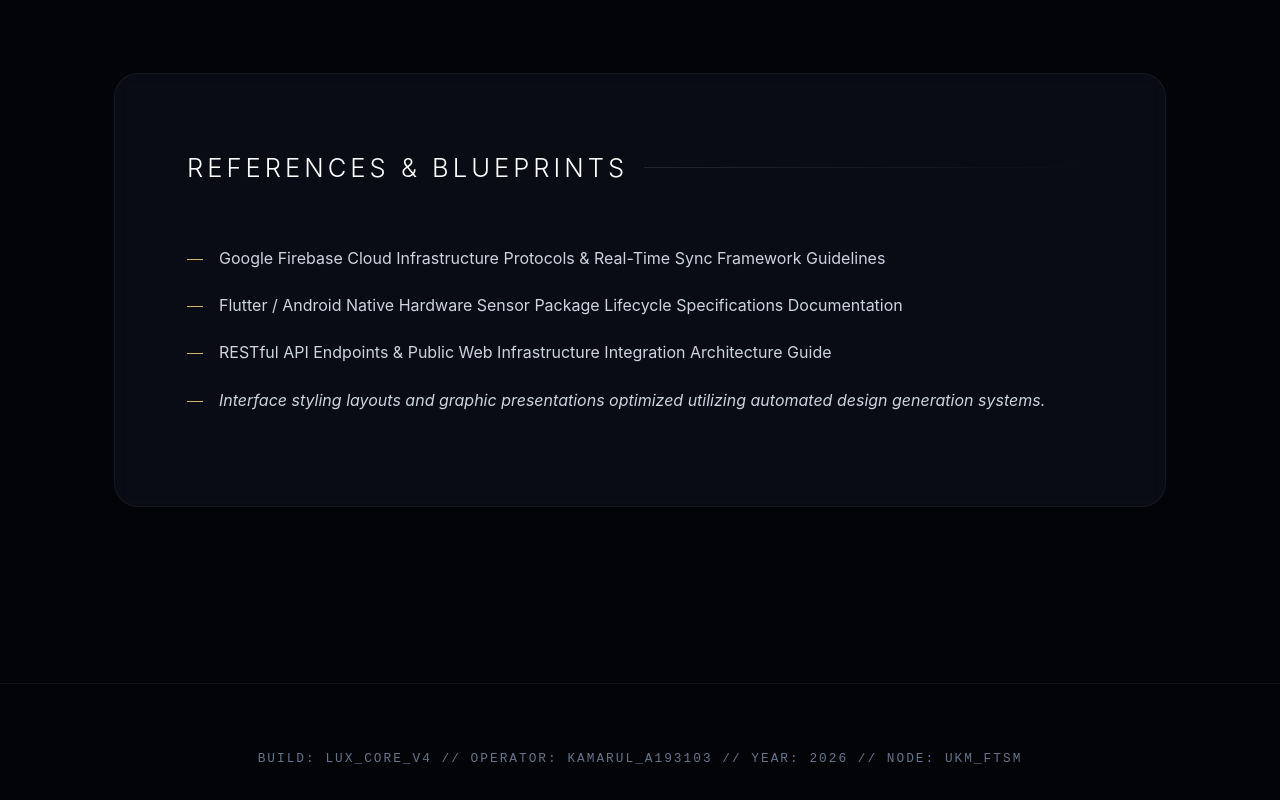
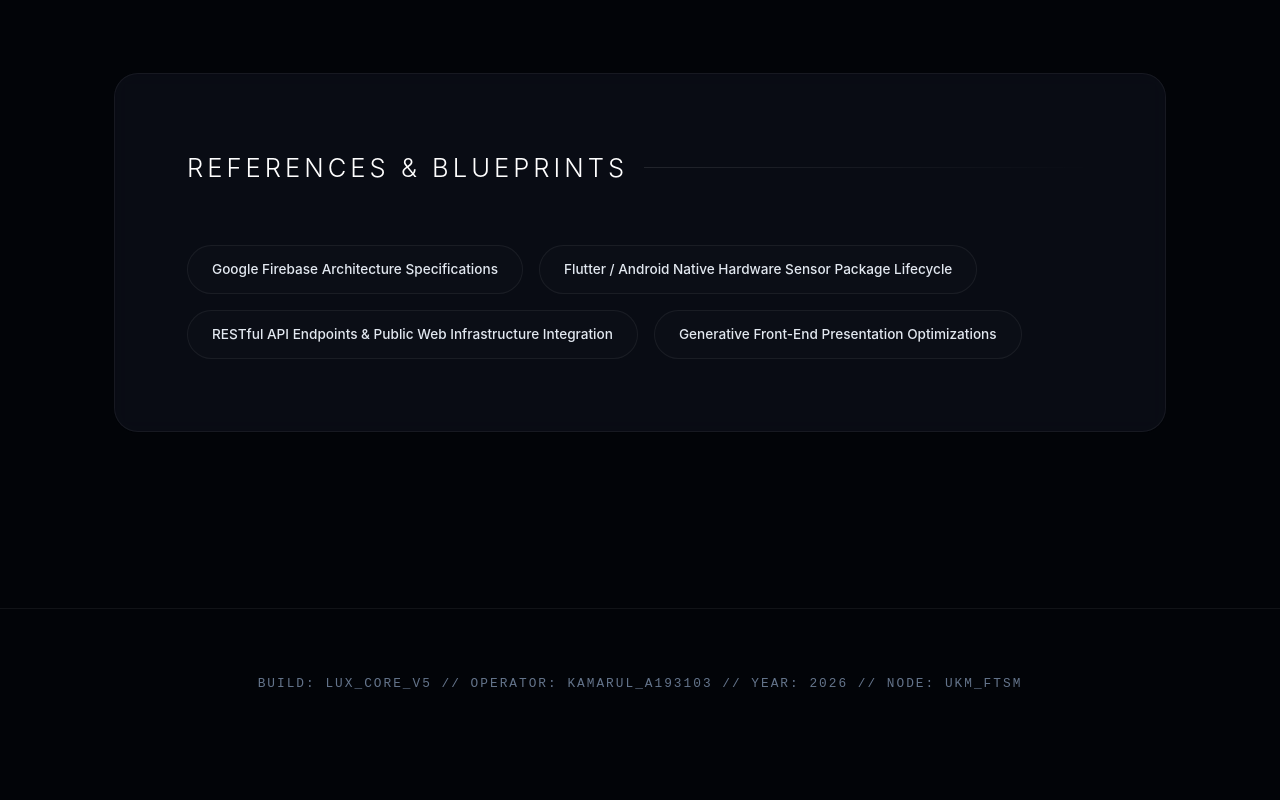
Before and after one commit to marul-star/A193103_Kamarul_DR.NAZATUL_Project2, a plain HTML site: page index.html in a window 1280 px wide. Shown: the part 7425-8225 px from the top of the page. After the commit the page ends 8184 px from the top, so only its background shows below. Drawn offline with Linux system fonts and the light colour scheme.

Commit message:
Update index.html

```diff
--- a/index.html
+++ b/index.html
@@ -295,15 +295,15 @@
             display: none !important;
         }
 
-        .skills-container {
+        .skills-container, .resources-container {
             display: flex;
             flex-wrap: wrap;
             gap: 1rem;
             margin-top: 1.5rem;
         }
 
-        /* PREMIUM LUXURY INTERACTIVE CHIPS */
-        .tag {
+        /* PREMIUM LUXURY INTERACTIVE CHIPS & LIST ITERATIONS */
+        .tag, .list-tag {
             background-color: rgba(255, 255, 255, 0.01);
             border: 1px solid var(--panel-border);
             color: #e2e8f0;
@@ -314,7 +314,7 @@
             cursor: pointer;
             transition: all 0.5s var(--luxury-shadow);
         }
-        .tag:hover {
+        .tag:hover, .list-tag:hover {
             border-color: var(--gold-glow);
             color: var(--gold-glow);
             background: rgba(223, 183, 108, 0.03);
@@ -381,24 +381,6 @@
         }
         .modal-close:hover {
             color: #ffffff;
-        }
-
-        ul {
-            list-style: none;
-            margin-top: 1.5rem;
-        }
-        li {
-            position: relative;
-            padding-left: 2rem;
-            margin-bottom: 1.25rem;
-            color: #cbd5e1;
-        }
-        li::before {
-            content: '―';
-            position: absolute;
-            left: 0;
-            color: var(--gold-glow);
-            font-weight: 300;
         }
 
         footer {
@@ -551,10 +533,10 @@
             <h2>Technical Diagnostics</h2>
             <div class="skills-container">
                 <div class="tag" onclick="launchHUD('Runtime Engine System', 'The Dart and Flutter multi-platform compilation pipeline enables rapid declarative layout updates while executing identical native application instructions across multiple hardware runtimes.')">Dart / Flutter Core SDK Runtime</div>
-                <div class="tag" onclick="launchHUD('Cloud Telemetry Layer', 'Firebase Cloud Firestore establishes secure, real-time reactive streams to broadcast database document state sync changes directly across multiple concurrent hardware nodes.')">Firebase Cloud Firestore Real-Time Sync</div>
-                <div class="tag" onclick="launchHUD('Local Cache Engine', 'Room Database abstract structures use SQLite bindings and Data Access Objects (DAOs) to cache app parameters, ensuring data stays readable offline without main thread blockage.')">Room Local Database Relational Modeling</div>
-                <div class="tag" onclick="launchHUD('Asynchronous Net IO', 'Asynchronous REST wrappers using HTTP and Dio handle non-blocking remote server queries, thread parsing, and structural JSON mappings safely across volatile network pathways.')">Asynchronous Networking Clients (Dio / Http)</div>
-                <div class="tag" onclick="launchHUD('Sensory Control Layer', 'Hardware API connection modules handle device accelerometer and GPS location callbacks securely, binding sensory data to reactive state controllers without memory leaks.')">Native Hardware Sensor Callbacks</div>
+                <div class="tag" onclick="launchHUD('Cloud Telemetry Layer', 'Firebase Cloud Firestore establishes secure, real-time reactive streams to broadcast database document state sync changes directly across multiple concurrent hardware nodes[cite: 21].')">Firebase Cloud Firestore Real-Time Sync</div>
+                <div class="tag" onclick="launchHUD('Local Cache Engine', 'Room Database abstract structures use SQLite bindings and Data Access Objects (DAOs) to cache app parameters, ensuring data stays readable offline without main thread blockage[cite: 20].')">Room Local Database Relational Modeling</div>
+                <div class="tag" onclick="launchHUD('Asynchronous Net IO', 'Asynchronous REST wrappers using HTTP and Dio handle non-blocking remote server queries, thread parsing, and structural JSON mappings safely across volatile network pathways[cite: 22].')">Asynchronous Networking Clients (Dio / Http)</div>
+                <div class="tag" onclick="launchHUD('Sensory Control Layer', 'Hardware API connection modules handle device accelerometer and GPS location callbacks securely, binding sensory data to reactive state controllers without memory leaks[cite: 23].')">Native Hardware Sensor Callbacks</div>
                 <div class="tag" onclick="launchHUD('Architecture Engine', 'Decoupled unidirectional state patterns separate logical computational updates from visual component trees, preventing rendering bugs during dynamic data updates.')">Decoupled Architecture State Controls</div>
                 <div class="tag" onclick="launchHUD('Repository Ledger', 'Git source control registers atomic development branches and tracks lines of changes to maintain code safety across different deployment variations.')">Production Git Control Versioning</div>
             </div>
@@ -562,12 +544,12 @@
 
         <section id="resources">
             <h2>References & Blueprints</h2>
-            <ul>
-                <li>Google Firebase Cloud Infrastructure Protocols & Real-Time Sync Framework Guidelines</li>
-                <li>Flutter / Android Native Hardware Sensor Package Lifecycle Specifications Documentation</li>
-                <li>RESTful API Endpoints & Public Web Infrastructure Integration Architecture Guide</li>
-                <li><em>Interface styling layouts and graphic presentations optimized utilizing automated design generation systems.</em></li>
-            </ul>
+            <div class="resources-container">
+                <div class="list-tag" onclick="launchHUD('Firebase Sync Protocol', 'Google Firebase infrastructure configuration metrics detailing standard document validation tokens, offline replication cycles, and automatic conflict reconciliation mechanisms across distributed client devices[cite: 21].')">Google Firebase Architecture Specifications</div>
+                <div class="list-tag" onclick="launchHUD('Sensor Framework Specs', 'Official native development blueprints covering background hardware polling restrictions, low-latency sampling states, and memory-safe observer lifecycle registration patterns[cite: 23].')">Flutter / Android Native Hardware Sensor Package Lifecycle</div>
+                <div class="list-tag" onclick="launchHUD('REST Architecture Mappings', 'Comprehensive network transport schemas and interface mapping definitions for asynchronous HTTP execution engines, detailing thread pool isolates and custom parsing configurations[cite: 22].')">RESTful API Endpoints & Public Web Infrastructure Integration</div>
+                <div class="list-tag" onclick="launchHUD('Presentation Optimization Acknowledgement', 'Verification ledger confirming the use of specialized algorithmic systems for front-end interface structure refinement, responsive layouts, and performance profiling updates.')">Generative Front-End Presentation Optimizations</div>
+            </div>
         </section>
 
     </div>
@@ -581,7 +563,7 @@
     </div>
 
     <footer>
-        <p>BUILD: LUX_CORE_V4 // OPERATOR: KAMARUL_A193103 // YEAR: 2026 // NODE: UKM_FTSM</p>
+        <p>BUILD: LUX_CORE_V5 // OPERATOR: KAMARUL_A193103 // YEAR: 2026 // NODE: UKM_FTSM</p>
     </footer>
 
     <script>
```
